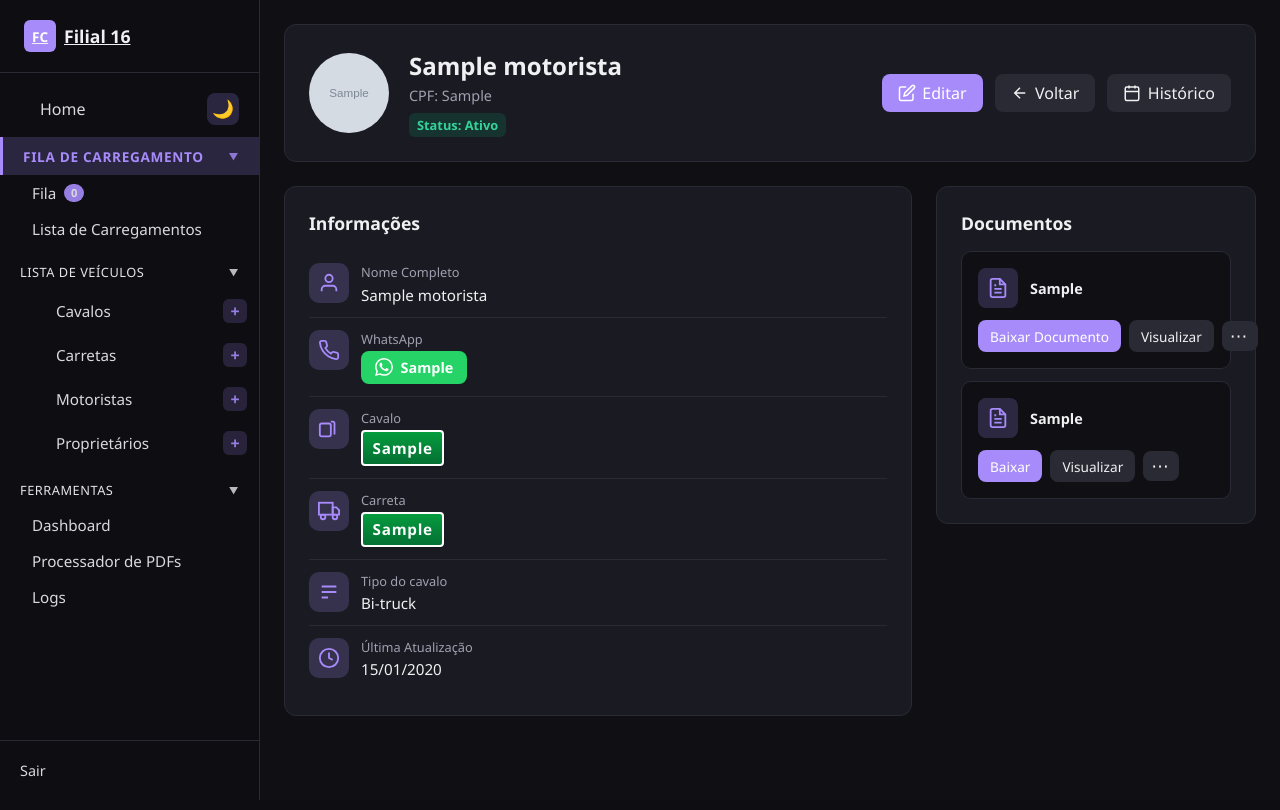
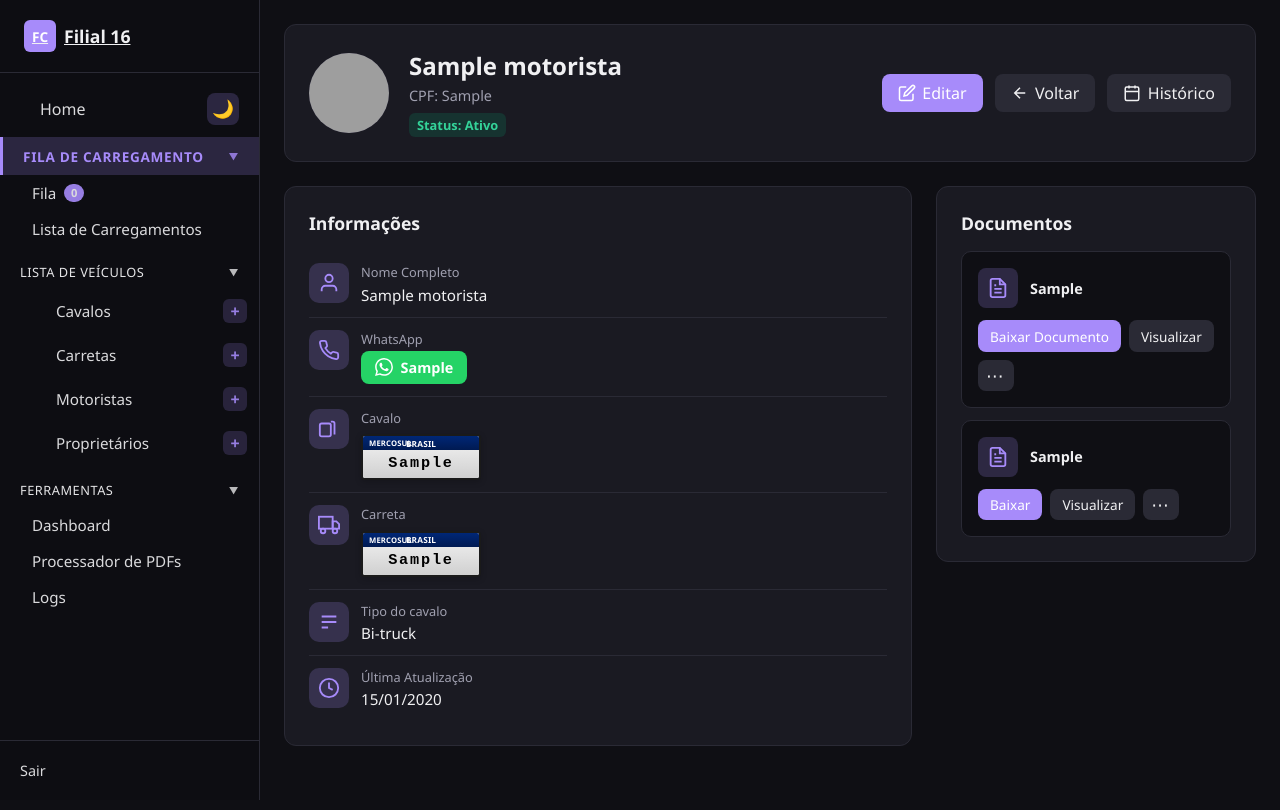
Before and after one commit to anotherDavidSousa/Fertran_filial16, a Django app: page /agregados/motoristas/1/ in a window 1280 px wide. Run offline with Django 5.2, Linux system fonts and the light colour scheme; a user stored in the database is signed in; tables that the repository leaves empty hold one stand-in row (values such as "Sample post"); grey boxes marked "Sample" are stand-in pictures; data that the repository does not hold is empty; parts of the project's set-up code (start-up, migrations or seed data) failed here and were passed over; grey boxes are pictures that could not be loaded.

Commit message:
ajuste no design no card de perfil do motorista 3

```diff
--- a/core/static/core/css/motorista_profile.css
+++ b/core/static/core/css/motorista_profile.css
@@ -174,25 +174,68 @@
   text-decoration: none;
 }
 
-/* Placa estilo Mercosul (caixa com fundo) */
-.placa-box {
+/* Placa Mercosul – molde tipo padrão brasileiro */
+.placa-mercosul-wrap {
   display: inline-block;
-  padding: 0.35rem 0.6rem;
-  border-radius: 4px;
-  background: linear-gradient(180deg, #059c3e 0%, #047033 100%);
-  color: #fff;
-  font-weight: 700;
-  font-size: 0.95rem;
-  letter-spacing: 0.05em;
   text-decoration: none;
-  border: 2px solid #fff;
-  box-shadow: 0 1px 2px rgba(0,0,0,0.2);
+  color: inherit;
 }
 
-.placa-box:hover {
+.placa-mercosul-wrap:hover {
+  text-decoration: none;
+}
+
+.placa-mercosul {
+  display: inline-flex;
+  flex-direction: column;
+  width: 120px;
+  border: 2px solid #1a1a1a;
+  border-radius: 4px;
+  overflow: hidden;
+  box-shadow: 0 2px 6px rgba(0,0,0,0.2);
+  background: #fff;
+}
+
+.placa-mercosul__top {
+  position: relative;
+  display: flex;
+  align-items: center;
+  justify-content: space-between;
+  padding: 2px 6px;
+  background: linear-gradient(180deg, #002776 0%, #001a52 100%);
   color: #fff;
-  text-decoration: none;
-  opacity: 0.95;
+  font-size: 0.48rem;
+  font-weight: 700;
+  letter-spacing: 0.02em;
+  min-height: 14px;
+}
+
+.placa-mercosul__left {
+  flex-shrink: 0;
+}
+
+.placa-mercosul__center {
+  position: absolute;
+  left: 50%;
+  transform: translateX(-50%);
+  font-size: 0.52rem;
+}
+
+.placa-mercosul__body {
+  display: flex;
+  align-items: center;
+  justify-content: center;
+  padding: 4px 6px 6px;
+  background: linear-gradient(180deg, #e8e8e8 0%, #d0d0d0 100%);
+  color: #000;
+  font-family: 'Courier New', Courier, monospace;
+  font-size: 0.95rem;
+  font-weight: 800;
+  letter-spacing: 0.12em;
+}
+
+.placa-mercosul-wrap:hover .placa-mercosul {
+  filter: brightness(0.97);
 }
 
 /* Painel Documentos */
@@ -204,14 +247,15 @@
 
 .motorista-doc-item {
   display: flex;
-  align-items: center;
-  justify-content: space-between;
-  flex-wrap: wrap;
+  flex-direction: column;
+  align-items: stretch;
   gap: 0.75rem;
   padding: 1rem;
   background: var(--bg-page);
   border: 1px solid var(--border);
   border-radius: 10px;
+  min-width: 0;
+  overflow: hidden;
 }
 
 .motorista-doc-item .doc-info {
@@ -242,19 +286,25 @@
   font-weight: 600;
   font-size: 0.9rem;
   color: var(--text-primary);
+  overflow: hidden;
+  text-overflow: ellipsis;
+  white-space: nowrap;
 }
 
 .motorista-doc-item .doc-actions {
   display: flex;
+  flex-wrap: wrap;
   align-items: center;
   gap: 0.5rem;
-  flex-shrink: 0;
+  width: 100%;
+  min-width: 0;
 }
 
 .motorista-doc-item .btn-doc-download,
 .motorista-doc-item .btn-doc-view {
   padding: 0.4rem 0.75rem;
   font-size: 0.85rem;
+  flex-shrink: 0;
 }
 
 .motorista-doc-item .btn-doc-remover {
@@ -262,6 +312,7 @@
   padding: 0.4rem 0.5rem;
   font-size: 1.1rem;
   line-height: 1;
+  flex-shrink: 0;
 }
 
 .motorista-docs-empty {
--- a/core/urls.py
+++ b/core/urls.py
@@ -29,6 +29,7 @@ urlpatterns = [
     path('motoristas/novo/', views.motorista_create, name='motorista_create'),
     path('motoristas/<int:pk>/', views.motorista_detail, name='motorista_detail'),
     path('motoristas/<int:pk>/editar/', views.motorista_edit, name='motorista_edit'),
+    path('motoristas/<int:pk>/foto/', views.motorista_foto, name='motorista_foto'),
     path('motoristas/<int:pk>/download-documento/', views.motorista_download_documento, name='motorista_download_documento'),
     path('motoristas/documento-extra/<int:pk>/', views.motorista_download_documento_extra, name='motorista_download_documento_extra'),
     path('motoristas/<int:pk>/remover-documento/', views.motorista_remover_documento, name='motorista_remover_documento'),
--- a/core/views.py
+++ b/core/views.py
@@ -44,6 +44,16 @@ def _file_response_from_storage(key: str, filename_base: str, request):
     response = FileResponse(f, as_attachment=not inline, filename=filename)
     if inline:
         response['Content-Disposition'] = f'inline; filename=\"{filename}\"'
+    return response
+
+
+def _image_response_from_storage(key: str):
+    """Serve uma imagem do storage (ex.: foto do motorista) para exibição no navegador."""
+    f = _abrir_arquivo_storage_or_404(key)
+    ext = os.path.splitext(key)[1].lower()
+    content_types = {'.jpg': 'image/jpeg', '.jpeg': 'image/jpeg', '.png': 'image/png', '.gif': 'image/gif', '.webp': 'image/webp'}
+    content_type = content_types.get(ext, 'image/jpeg')
+    response = FileResponse(f, content_type=content_type)
     return response
 
 
@@ -678,6 +688,16 @@ def motorista_detail(request, pk):
 
 @login_required
 @require_menu_perm('agregamento')
+def motorista_foto(request, pk):
+    """Serve a foto do motorista a partir do MinIO (para exibir no perfil)."""
+    motorista = get_object_or_404(Motorista, pk=pk)
+    if not motorista.foto or not motorista.foto.name:
+        raise Http404('Foto não encontrada.')
+    return _image_response_from_storage(motorista.foto.name)
+
+
+@login_required
+@require_menu_perm('agregamento')
 def motorista_download_documento(request, pk):
     motorista = get_object_or_404(Motorista, pk=pk)
     if not motorista.documento:
--- a/templates/core/motorista_detail.html
+++ b/templates/core/motorista_detail.html
@@ -10,7 +10,7 @@
   <div class="motorista-header-left">
     <div class="motorista-avatar">
       {% if motorista.foto %}
-        <img src="{{ motorista.foto.url }}" alt="{{ motorista.nome }}">
+        <img src="{% url 'core:motorista_foto' motorista.pk %}" alt="{{ motorista.nome }}">
       {% else %}
         <svg viewBox="0 0 24 24" fill="currentColor" aria-hidden="true"><path d="M12 12c2.21 0 4-1.79 4-4s-1.79-4-4-4-4 1.79-4 4 1.79 4 4 4zm0 2c-2.67 0-8 1.34-8 4v2h16v-2c0-2.66-5.33-4-8-4z"/></svg>
       {% endif %}
@@ -73,7 +73,12 @@
           <span class="info-label">Cavalo</span>
           <span class="info-value">
             {% if motorista.cavalo %}
-              <a href="{% url 'core:cavalo_detail' motorista.cavalo.pk %}" class="placa-box">{{ motorista.cavalo.placa|default:"-" }}</a>
+              <a href="{% url 'core:cavalo_detail' motorista.cavalo.pk %}" class="placa-mercosul-wrap">
+                <span class="placa-mercosul">
+                  <span class="placa-mercosul__top"><span class="placa-mercosul__left">MERCOSUL</span><span class="placa-mercosul__center">BRASIL</span></span>
+                  <span class="placa-mercosul__body">{{ motorista.cavalo.placa|default:"-" }}</span>
+                </span>
+              </a>
             {% else %}
               -
             {% endif %}
@@ -88,7 +93,12 @@
           <span class="info-label">Carreta</span>
           <span class="info-value">
             {% if motorista.cavalo and motorista.cavalo.carreta %}
-              <a href="{% url 'core:carreta_detail' motorista.cavalo.carreta.pk %}" class="placa-box">{{ motorista.cavalo.carreta.placa }}</a>
+              <a href="{% url 'core:carreta_detail' motorista.cavalo.carreta.pk %}" class="placa-mercosul-wrap">
+                <span class="placa-mercosul">
+                  <span class="placa-mercosul__top"><span class="placa-mercosul__left">MERCOSUL</span><span class="placa-mercosul__center">BRASIL</span></span>
+                  <span class="placa-mercosul__body">{{ motorista.cavalo.carreta.placa }}</span>
+                </span>
+              </a>
             {% else %}
               -
             {% endif %}
```
